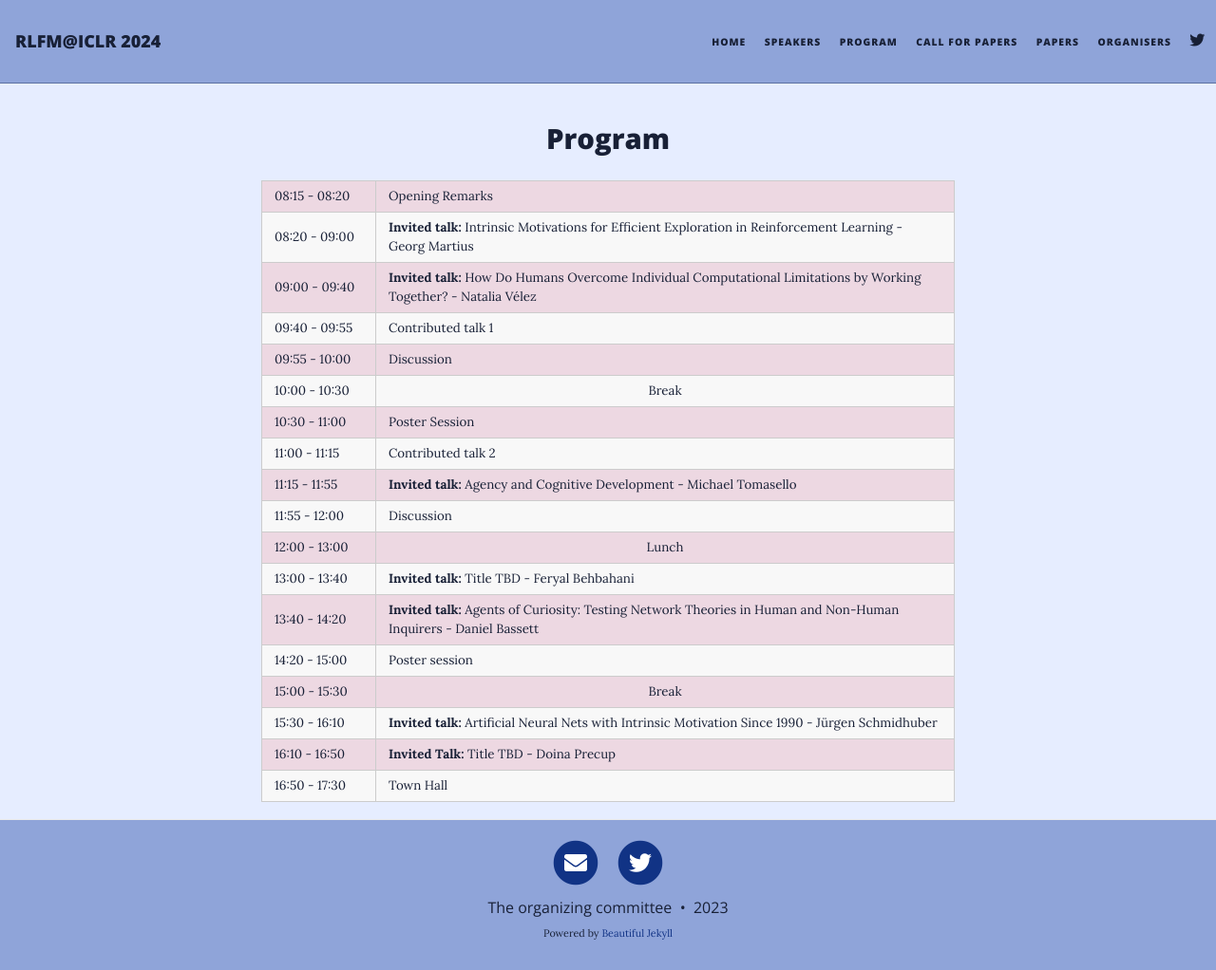
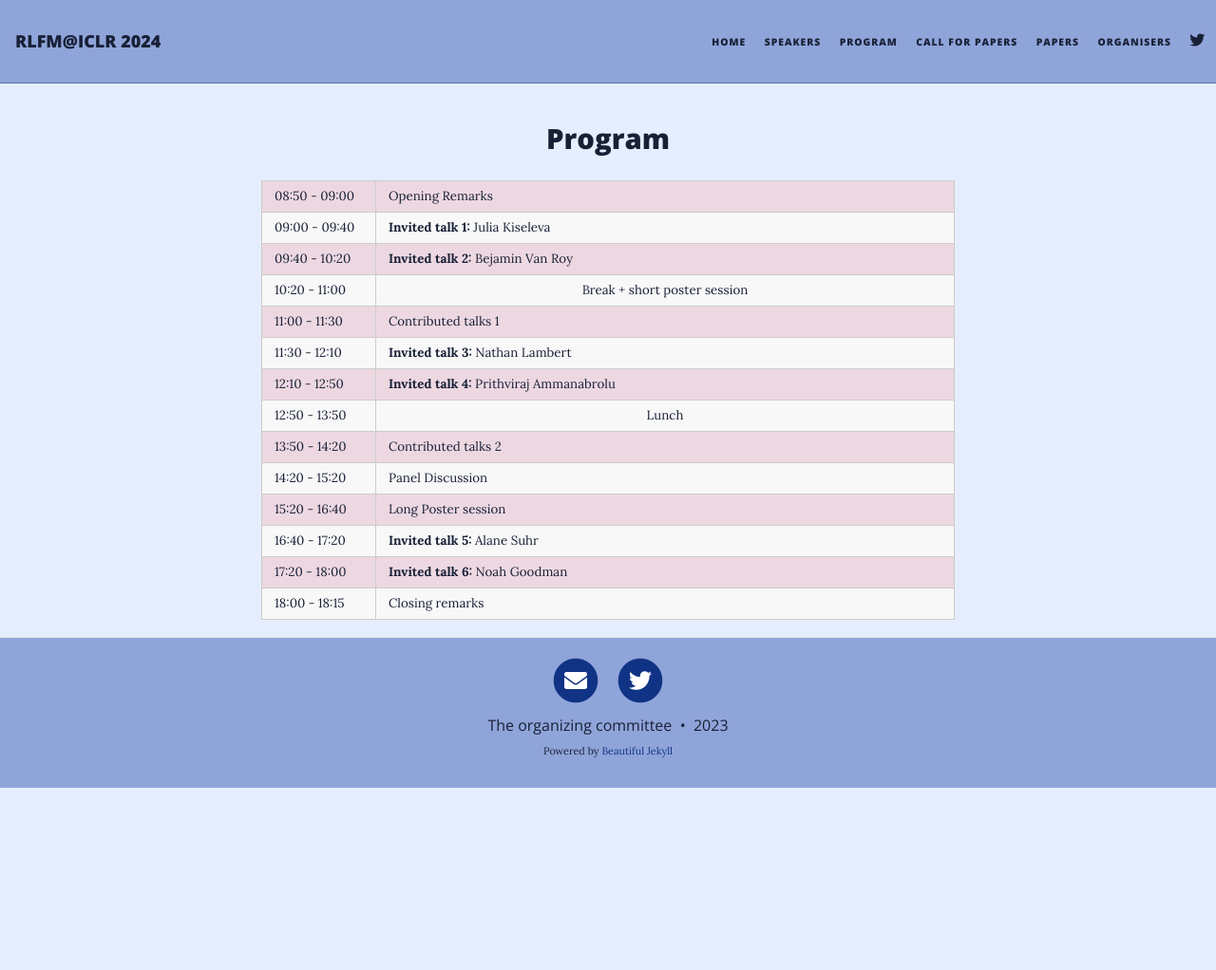
Before and after one commit to rlfmworkshop/rlfmworkshop.github.io, a Jekyll site: the page built from program.md, in a window 1280 px wide and 1022 px high. Shown: the whole window at 95% size. Built offline with Jekyll 4.4.1, drawn with Linux system fonts in a browser that asks for light colours; nearby versions of some CDN libraries.

Commit message:
Update program.

```diff
--- a/_config.yml
+++ b/_config.yml
@@ -41,7 +41,7 @@
 # Select the social network links that you want to show in the footer.
 # Uncomment the links you want to show and add your information to each one.
 social-network-links:
-  email: "imol.workshop@gmail.com"
+  email: "rlfmworkshop@gmail.com"
 #   rss: true  # remove this line if you don't want to show an RSS link at the bottom
 #   facebook: deanattali
 #   github: daattali
--- a/index.html
+++ b/index.html
@@ -46,10 +46,9 @@
         </ul>
 
         The field is emerging, and we expect to formalize many other questions as the workshop takes place. The workshop will additionally aim at fostering discussions around the ethical implications of RLLM research (whose preferences are we optimizing?), as well as serve as a platform for the presentation of tools and frameworks that make training RLLM agents easier and more accessible to a wider community.
-
-
     </p>
 </div>
+<div style="text-align:center;"> <img src="assets/img/rllm.png" alt="RLLM" width="500"> </div>
 
 <h3 style='margin-bottom: 10pt;'>References</h3>
 <div class='references' style='font-size:9pt'>
--- a/program.md
+++ b/program.md
@@ -11,92 +11,74 @@
 <table>
 
   <tr>
-    <td>08:15 - 08:20</td>
+    <td>08:50 - 09:00</td>
     <td>Opening Remarks</td>
   </tr>
 
   <tr>
-    <td>08:20 - 09:00</td>
-    <td><b>Invited talk:</b> Intrinsic Motivations for Efficient Exploration in Reinforcement Learning - Georg Martius</td>
+    <td>09:00 - 09:40</td>
+    <td><b>Invited talk 1:</b> Julia Kiseleva</td>
   </tr>
 
   <tr>
-    <td>09:00 - 09:40</td>
-    <td><b>Invited talk:</b>  How Do Humans Overcome Individual Computational Limitations by Working Together? - Natalia Vélez</td>
+    <td>09:40 - 10:20</td>
+    <td><b>Invited talk 2:</b> Bejamin Van Roy</td>
   </tr>
 
   <tr>
-    <td>09:40 - 09:55</td>
-    <td>Contributed talk 1</td>
+    <td>10:20 - 11:00</td>
+    <td style="text-align: center">Break + short poster session</td>
   </tr>
 
   <tr>
-    <td>09:55 - 10:00</td>
-    <td>Discussion</td>
+    <td>11:00 - 11:30</td>
+    <td>Contributed talks 1</td>
   </tr>
 
   <tr>
-    <td>10:00 - 10:30</td>
-    <td style="text-align: center">Break</td>
+    <td>11:30 - 12:10</td>
+    <td><b>Invited talk 3:</b> Nathan Lambert</td>
   </tr>
 
   <tr>
-    <td>10:30 - 11:00</td>
-    <td>Poster Session</td>
+    <td>12:10 - 12:50</td>
+    <td><b>Invited talk 4:</b> Prithviraj Ammanabrolu</td>
   </tr>
   <tr>
-    <td>11:00 - 11:15</td>
-    <td>Contributed talk 2</td>
-  </tr>
-  <tr>
-    <td>11:15 - 11:55</td>
-    <td><b>Invited talk:</b>  Agency and Cognitive Development - Michael Tomasello</td>
-  </tr>
-
-  <tr>
-    <td>11:55 - 12:00</td>
-    <td>Discussion</td>
-  </tr>
-
-  <tr>
-    <td>12:00 - 13:00</td>
+    <td>12:50 - 13:50</td>
     <td style="text-align: center">Lunch</td>
   </tr>
 
   <tr>
-    <td>13:00 - 13:40</td>
-    <td><b>Invited talk:</b> Title TBD - Feryal Behbahani </td>
+    <td>13:50 - 14:20</td>
+    <td>Contributed talks 2</td>
   </tr>
 
   <tr>
-    <td>13:40 - 14:20</td>
-    <td><b>Invited talk:</b>  Agents of Curiosity: Testing Network Theories in Human and Non-Human Inquirers - Daniel Bassett </td>
+    <td>14:20 - 15:20</td>
+    <td>Panel Discussion</td>
   </tr>
 
   <tr>
-    <td>14:20 - 15:00</td>
-    <td>Poster session</td>
-  </tr>
-
-   <tr>
-    <td>15:00 - 15:30</td>
-    <td style="text-align: center">Break</td>
+    <td>15:20 - 16:40</td>
+    <td>Long Poster session</td>
   </tr>
 
   <tr>
-    <td>15:30 - 16:10</td>
-    <td><b>Invited talk:</b>   Artificial Neural Nets with Intrinsic Motivation Since 1990  - Jürgen Schmidhuber </td>
+    <td>16:40 - 17:20</td>
+    <td><b>Invited talk 5:</b> Alane Suhr</td>
   </tr>
 
   <tr>
-    <td>16:10 - 16:50</td>
-    <td><b>Invited Talk:</b> Title TBD - Doina Precup</td>
+    <td>17:20 - 18:00</td>
+    <td><b>Invited talk 6:</b> Noah Goodman</td>
   </tr>
 
   <tr>
-    <td>16:50 - 17:30</td>
-    <td>Town Hall</td>
+    <td>18:00 - 18:15</td>
+    <td>Closing remarks</td>
   </tr>
+
 </table>
 
 
```
Also changed, not shown: call.md (+14 -26 lines), home.md (+2 -0 lines).
